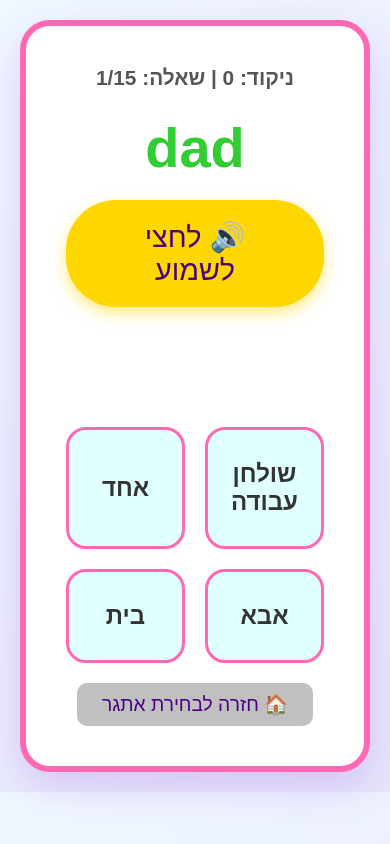
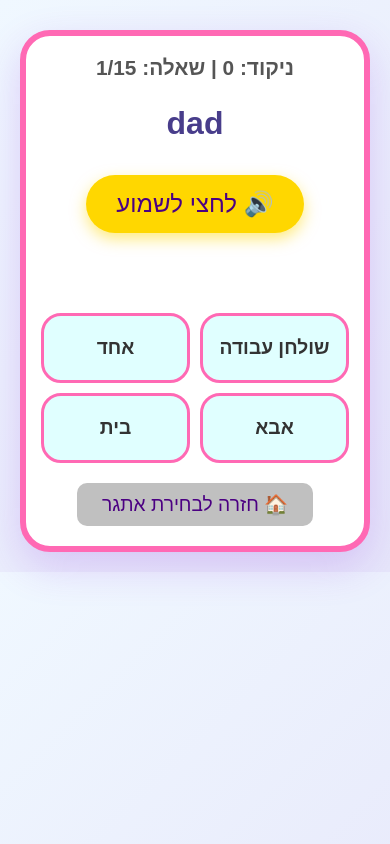
Before and after one commit to dahanmoran-create/Tavor_eng-game, a plain HTML site: page index.html in a window 390 px wide. Both pictures are taken after a click on the button "📚 1. מילים לתרגול (הכול)". Drawn offline with Linux system fonts and the light colour scheme.

Commit message:
Add files via upload

```diff
--- a/index.html
+++ b/index.html
@@ -3,13 +3,13 @@
 <head>
     <meta charset="UTF-8">
     <meta name="viewport" content="width=device-width, initial-scale=1.0">
-    <title>המשחק של תבור - גרסת האולטרה</title>
+    <title>המשחק של תבור - גרסה נקייה ומושלמת</title>
     <style>
-        /* CSS: עיצוב "משחק מגניב" עם צבעים נקיים ויפים */
+        /* CSS: עיצוב נקי, יפה וזורם לילדה בת 9 */
         body {
             font-family: 'Assistant', Arial, sans-serif;
             background-color: #F0F8FF; /* Alice Blue - רקע רגוע */
-            background-image: linear-gradient(135deg, #f0f8ff 0%, #e6e6fa 100%); /* הוספת שיפוע עדין */
+            background-image: linear-gradient(135deg, #f0f8ff 0%, #e6e6fa 100%);
             text-align: center;
             direction: rtl;
             margin: 0;
@@ -21,7 +21,7 @@
             background: #FFFFFF;
             padding: 40px;
             border-radius: 30px;
-            box-shadow: 0 15px 40px rgba(138, 43, 226, 0.2); /* צל סגול חזק אך נקי */
+            box-shadow: 0 15px 40px rgba(138, 43, 226, 0.2);
             border: 6px solid #FF69B4; /* Hot Pink - גבול בולט */
         }
         h1 {
@@ -62,12 +62,12 @@
 
         /* מילה כתובה */
         #word-text {
-            font-size: 3.5em; /* מילה גדולה וברורה */
+            font-size: 3.5em;
             font-weight: 900;
-            color: #32CD32; /* Lime Green - צבע קופץ */
+            color: #483D8B; /* Dark Slate Blue - כחול-סגול נקי */
             margin-bottom: 20px;
             min-height: 60px;
-            direction: ltr; /* יישור לאנגלית */
+            direction: ltr;
         }
 
         /* כפתור הפעלת אודיו */
@@ -94,8 +94,8 @@
             gap: 20px;
         }
         .option-btn {
-            background-color: #E0FFFF; /* Light Cyan */
-            border: 3px solid #FF69B4; /* Hot Pink */
+            background-color: #E0FFFF;
+            border: 3px solid #FF69B4;
             padding: 30px 15px;
             font-size: 1.5em;
             border-radius: 20px;
@@ -111,21 +111,25 @@
         }
 
         .feedback {
+            /* הפידבק החיובי הופך לכחול-סגול נקי */
             height: 60px;
-            margin-top: 25px;
+            margin-top: 10px;
+            margin-bottom: 15px;
             font-size: 2em;
             font-weight: 800;
             text-shadow: 1px 1px 2px rgba(0,0,0,0.2);
         }
+
+        /* כפתור חזרה */
         .back-btn {
-            background-color: #C0C0C0; /* Silver */
+            background-color: #C0C0C0;
             color: #4B0082;
             border: none;
             padding: 10px 25px;
             font-size: 1.2em;
             border-radius: 10px;
             cursor: pointer;
-            margin-top: 20px;
+            margin-top: 25px;
             transition: background-color 0.2s;
         }
         .back-btn:hover {
@@ -133,9 +137,41 @@
         }
         .hidden { display: none; }
 
-        /* Progress bar */
-        .progress-bar {
-            background-color: #FF69B4; /* Hot Pink progress */
+        /* --- MEDIA QUERY: התאמה למסכי מובייל (פחות מ-600 פיקסלים) --- */
+        @media (max-width: 600px) {
+            .container {
+                padding: 20px 15px;
+                margin-top: 10px;
+            }
+            h1 {
+                font-size: 2em;
+            }
+            /* הקטנת גודל הפונט של המילה הכתובה - עכשיו קטנה יותר! */
+            #word-text {
+                font-size: 2em;
+                margin-bottom: 10px;
+            }
+            .play-btn {
+                padding: 15px 30px;
+                font-size: 1.5em;
+                margin-bottom: 20px;
+            }
+            .feedback {
+                font-size: 1.5em;
+                height: 40px;
+                margin-top: 5px;
+            }
+            .options-grid {
+                gap: 10px;
+            }
+            .option-btn {
+                padding: 20px 10px;
+                font-size: 1.2em;
+                min-height: 70px;
+            }
+            .back-btn {
+                margin-top: 20px;
+            }
         }
     </style>
 </head>
@@ -170,7 +206,7 @@
 </div>
 
 <div class="container hidden" id="end-screen">
-    <h1 style="font-size: 3em;">Well Done! 🏆</h1>
+    <h1 style="font-size: 3em; color: #4682B4;">Well Done! 🏆</h1>
     <h2>סיימת את הסבב, כל הכבוד תבור!</h2>
     <p style="font-size: 1.8em;">הציון הסופי שלך: <span id="final-score"></span></p>
     <button class="mode-btn" onclick="restartGame()">שחקי שוב</button>
@@ -199,15 +235,14 @@
         { eng: "house", heb: "בית" }
     ];
 
-    // מילים קצרות (אותיות נלמדות + Sight Words)
     const VOCABULARY_LETTERS = [
+        // מילים קצרות (אותיות נלמדות + Sight Words)
         { eng: "dad", heb: "אבא" }, { eng: "bag", heb: "תיק" }, { eng: "and", heb: "ו..." },
         { eng: "bad", heb: "רע" }, { eng: "Ann", heb: "אן (שם)" }, { eng: "banana", heb: "בננה" },
         { eng: "Dan", heb: "דן (שם)" }, { eng: "add", heb: "להוסיף / חבר" }, { eng: "band", heb: "להקה" },
         { eng: "Look", heb: "תסתכלי / להסתכל" }, { eng: "I am", heb: "אני" }
     ];
 
-    // **פידבקים בעברית בלבד עם השם "תבור"**
     const POSITIVE_PHRASES = ["תבור, כל הכבוד!", "תבור, את פשוט מדהימה!", "וואו, תבור, איזו חכמה!", "תבור, המשיכי כך!", "תבור, אלופה!"];
     const SUPPORTIVE_PHRASES = ["תבור, נסי שוב.", "תבור, כמעט! נסי שוב.", "תבור, לא נורא! תנסי שוב.", "תבור, תתעודדי, את יכולה!"];
 
@@ -215,9 +250,11 @@
     let currentPool = [];
     let currentIndex = 0;
     let score = 0;
-    let modeSource = null; // הקבוצה הנבחרת: FULL או LETTERS
+    let modeSource = null;
     const TOTAL_QUESTIONS = 15;
     let isProcessing = false;
+    const SUCCESS_COLOR = "#4682B4"; // Steel Blue - כחול נקי
+    const WRONG_COLOR = "#FF6347"; // Tomato - אדום-כתום מעודד
 
     // --- Speech Setup ---
     const synth = window.speechSynthesis;
@@ -235,14 +272,12 @@
     }
 
     function startGame(mode) {
-        // בחירת מאגר המילים לפי המצב
         modeSource = (mode === 'FULL') ? VOCABULARY_FULL : VOCABULARY_LETTERS;
 
         currentIndex = 0;
         score = 0;
         document.getElementById('score').innerText = score;
 
-        // יצירת סבב של 15 שאלות
         currentPool = [...modeSource];
         shuffleArray(currentPool);
         currentPool = currentPool.slice(0, TOTAL_QUESTIONS);
@@ -261,19 +296,15 @@
         document.getElementById('feedback').innerText = "";
         document.getElementById('current-q').innerText = currentIndex + 1;
 
-        // **הצגת המילה הכתובה!**
         document.getElementById('word-text').innerText = currentItem.eng;
 
-        // עדכון פס התקדמות
         const progress = (currentIndex / TOTAL_QUESTIONS) * 100;
         document.getElementById('progress-bar').style.width = progress + "%";
 
-        // יצירת אפשרויות תשובה (הכול תרגומים לעברית)
         const optionsContainer = document.getElementById('options-container');
         optionsContainer.innerHTML = '';
 
-        // בחירת מסיחים (תרגומים בעברית)
-        const allHebrew = VOCABULARY_FULL.map(item => item.heb); // **משתמשים בכל התרגומים כמסיחים כדי שיהיה קשה יותר**
+        const allHebrew = VOCABULARY_FULL.map(item => item.heb);
         let distractors = allHebrew.filter(heb => heb !== currentItem.heb);
         shuffleArray(distractors);
 
@@ -289,7 +320,6 @@
             optionsContainer.appendChild(btn);
         });
 
-        // הפעלת אודיו אוטומטית אחרי השהיה
         setTimeout(() => playCurrentWord(), 600);
         isProcessing = false;
     }
@@ -310,24 +340,22 @@
         const feedbackEl = document.getElementById('feedback');
 
         if (selectedHebrew === correctHebrew) {
-            // נכון!
             isProcessing = true;
             score++;
             document.getElementById('score').innerText = score;
 
-            feedbackEl.style.color = "#4CAF50"; // ירוק
+            feedbackEl.style.color = SUCCESS_COLOR; // צבע כחול חדש להצלחה
             feedbackEl.innerText = POSITIVE_PHRASES[Math.floor(Math.random() * POSITIVE_PHRASES.length)];
-            btnElement.style.backgroundColor = "#B0E0E6";
+            btnElement.style.backgroundColor = "#B0E0E6"; // חיווי הצלחה על הכפתור
 
             setTimeout(() => {
                 currentIndex++;
                 loadQuestion();
             }, 1500);
         } else {
-            // לא נכון
-            feedbackEl.style.color = "#FF6347"; // כתום/אדום מעודד
+            feedbackEl.style.color = WRONG_COLOR; // צבע טעות
             feedbackEl.innerText = SUPPORTIVE_PHRASES[Math.floor(Math.random() * SUPPORTIVE_PHRASES.length)];
-            btnElement.style.backgroundColor = "#FFC0CB";
+            btnElement.style.backgroundColor = "#FFC0CB"; // חיווי טעות על הכפתור
             btnElement.disabled = true;
         }
     }
```
